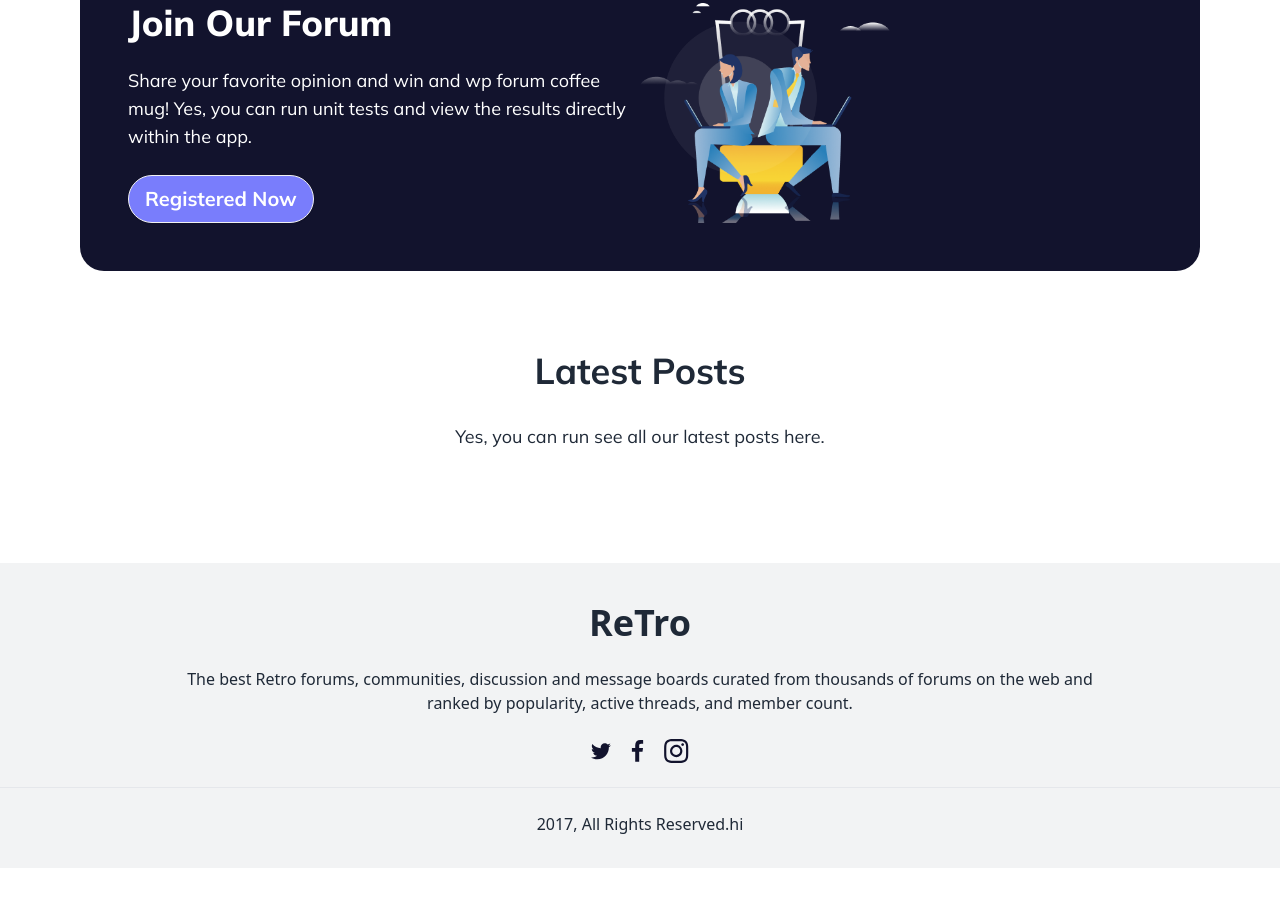
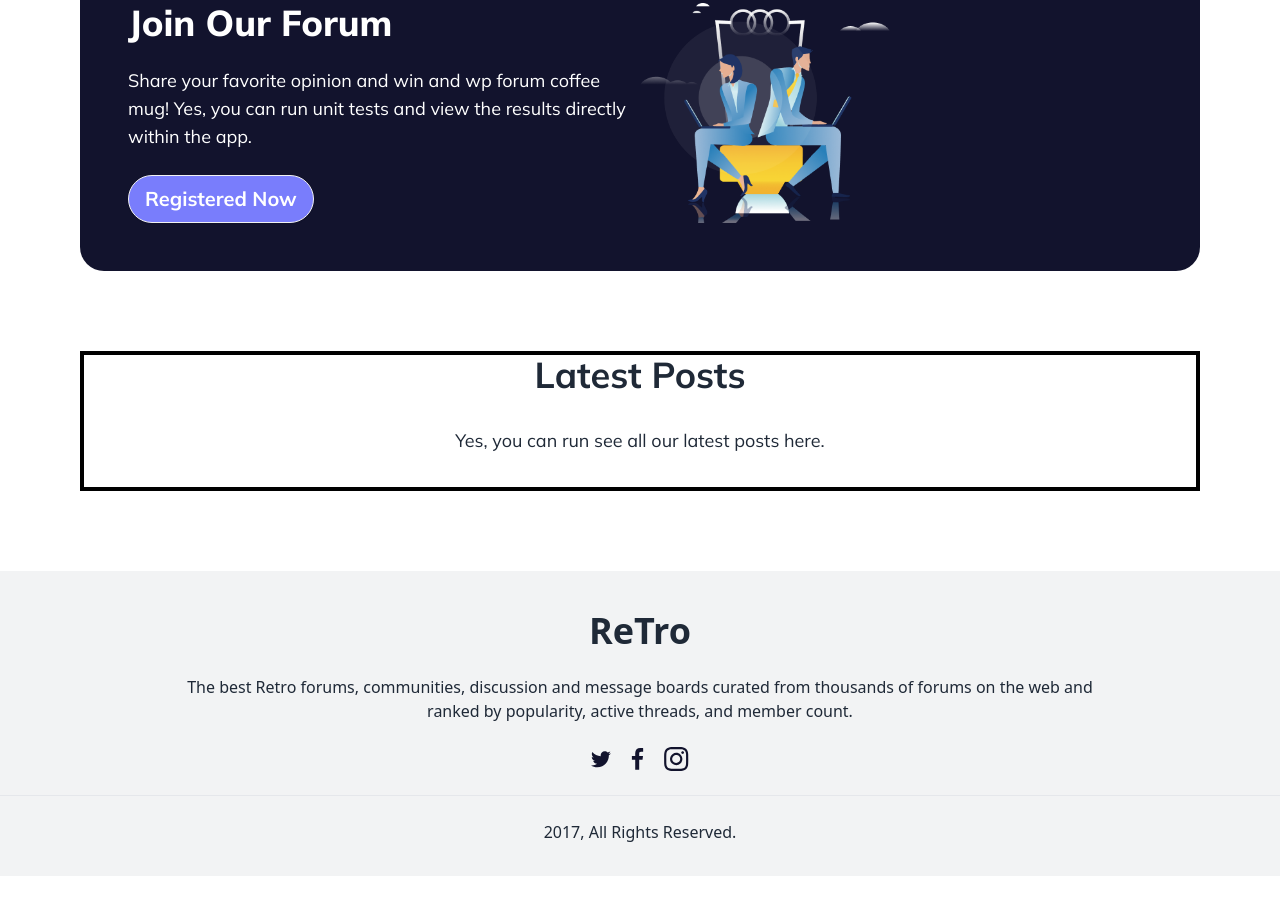
Before and after one commit to MdRaihan3/assignment6, a plain HTML site: page index.html in a window 1280 px wide. Shown: the part 1057-1971 px from the top of the page. Drawn offline with nearby package versions, Linux system fonts and the light colour scheme; no server answers.

Commit message:
edited section4

```diff
--- a/index.html
+++ b/index.html
@@ -115,7 +115,7 @@
             </div>
         </section>
 
-        <section class="sec4 lg:mx-20 lg:my-20">
+        <section class="sec4 lg:mx-20 lg:my-20 border-4 border-black">
             <div class="text-center">
                 <h3 class=" text-4xl font-bold">Latest Posts</h3>
                 <p class="text-lg py-8">Yes, you can run see all our latest posts here.</p>
@@ -135,7 +135,7 @@
             <img src="images/instagram.svg" alt="">
         </div>
         <hr>
-        <p class="font-light pb-8">2017, All Rights Reserved.hi</p>
+        <p class="font-light pb-8">2017, All Rights Reserved.</p>
     </footer>
 
     <script src="script/index.js"></script>
--- a/script/index.js
+++ b/script/index.js
@@ -111,4 +111,3 @@ const loadQuerySearchPost = async (searchText) => {
     console.log(postData)
     displayNews(postData)
 }
-let b = 0;
```
